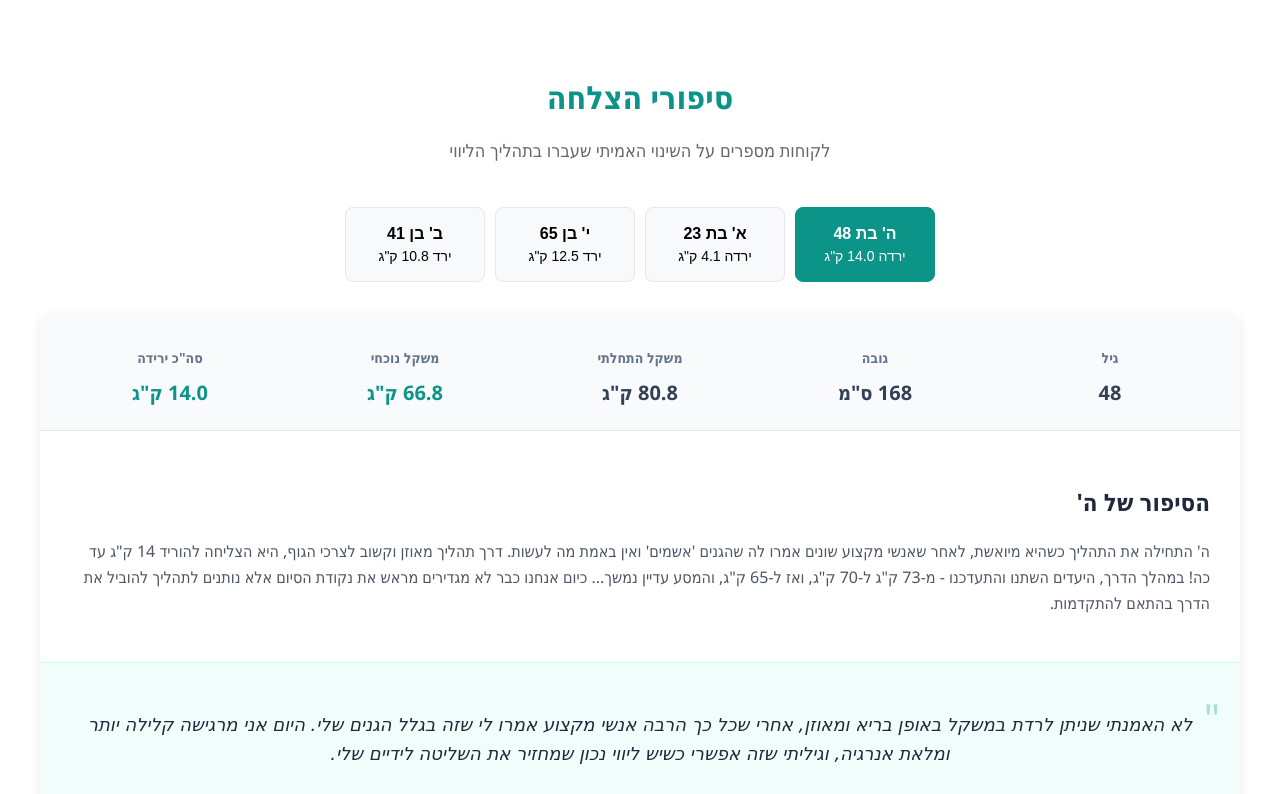
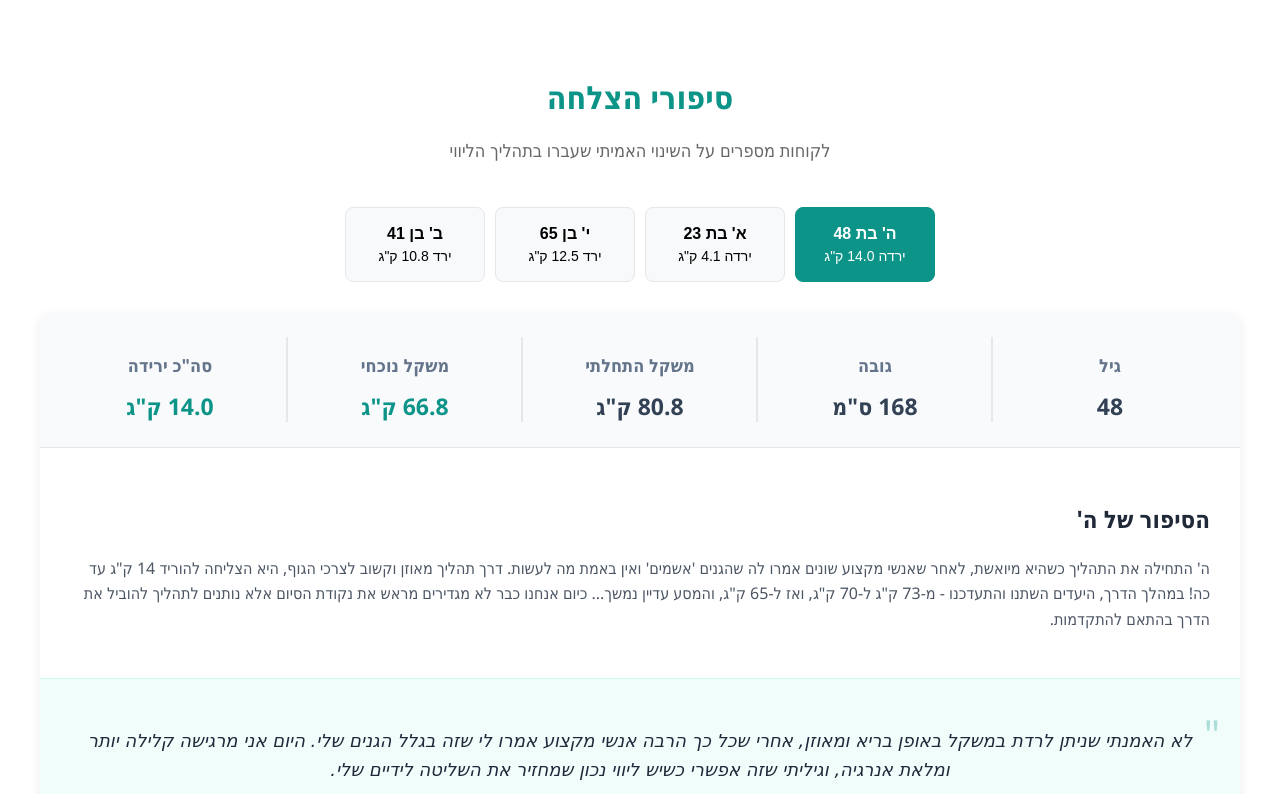
Before and after one commit to ronental75/nutrition-community, a React (Create React App) app: page /success-stories in a window 1280 px wide. Shown: the top 794 px of the page. Built offline with nearby package versions, Linux system fonts and the light colour scheme.

Commit message:
Initial commit

```diff
--- a/src/components/SuccessStories/SuccessStories.css
+++ b/src/components/SuccessStories/SuccessStories.css
@@ -107,13 +107,27 @@
   }
 
   .stat-box h3 {
-    font-size: 14px;
+    font-size: 18px;
     color: #64748b;
     margin-bottom: 5px;
   }
+  .stat-box {
+    position: relative;
+  }
+
+  .stat-box:not(:first-child)::after {
+    content: "";
+    position: absolute;
+    top: 5%;
+    right: -0.5rem;
+    height: 90%;
+    width: 2px;
+    background-color: #e5e7eb;
+  }
+
 
   .stat-value {
-    font-size: 20px;
+    font-size: 23px;
     font-weight: bold;
     color: #334155;
   }
@@ -664,6 +678,14 @@
     height: 2.5rem;
     margin-left: 1rem;
   }
+  .stat-box:not(:last-child)::after {
+    display: none; /* Remove vertical separators on mobile when boxes stack */
+  }
+
+  /* Add horizontal separators for mobile instead */
+  .stat-box:not(:first-child) {
+    border-bottom: 1px solid #e5e7eb;
+  }
 
   /* Weight table adjustments */
   .weight-table-cell {
```
